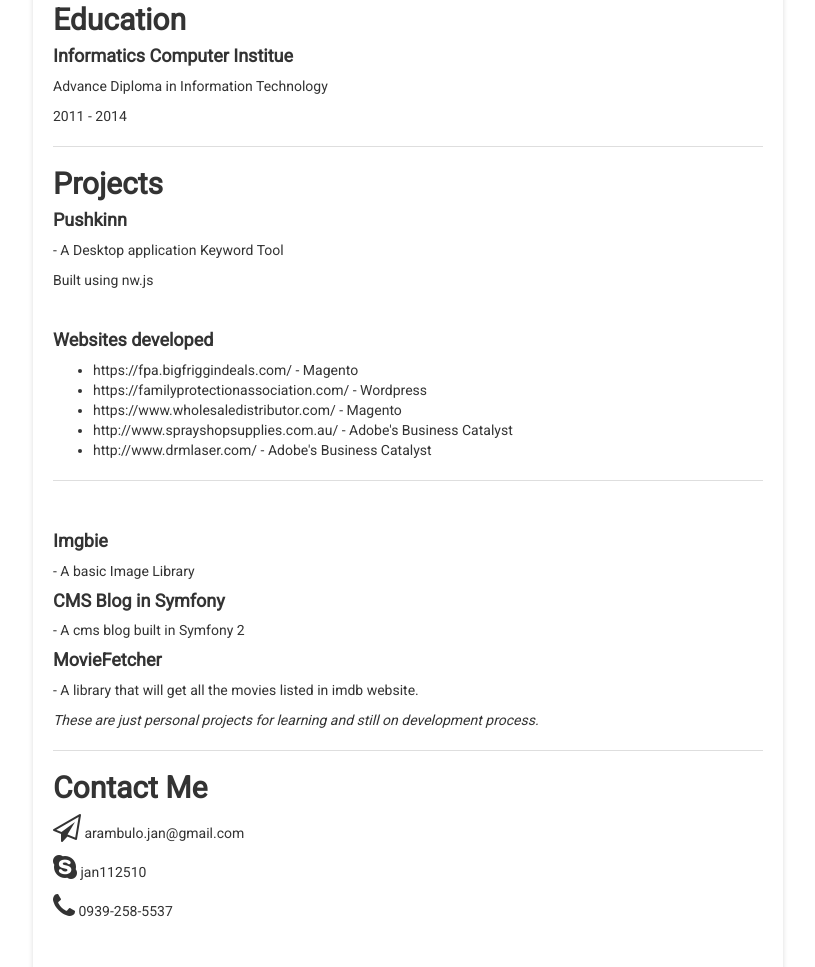
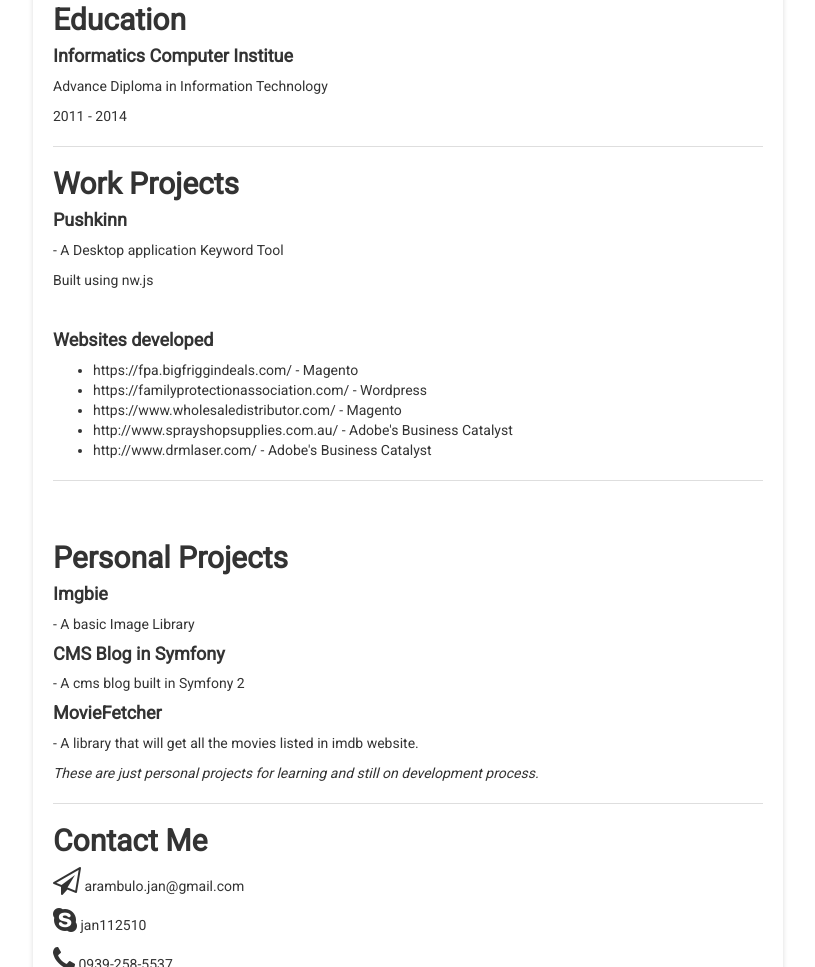
Before and after one commit to najaram/najaram.github.io, a plain HTML site: page index.html in a window 1280 px wide. Shown: the part 1293-2260 px from the top of the page, without its empty margins (232-1047 px from the left). Drawn offline with nearby package versions, Linux system fonts and the light colour scheme.

Commit message:
update title

```diff
--- a/index.html
+++ b/index.html
@@ -77,7 +77,7 @@
 			</div>
 			<hr>
 			<div class="projects">
-				<h2>Projects</h2>
+				<h2>Work Projects</h2>
 				<h4><a href="https://pushkinnapp.com/" target="_blank">Pushkinn</a></h4>
 				<p>- A Desktop application Keyword Tool</p>
 				<p>Built using nw.js</p>
@@ -92,6 +92,7 @@
 				</ul>
 				<hr>
 				<br>
+				<h2>Personal Projects</h2>
 				<h4><a href="https://github.com/najaram/imgbie" target="_blank">Imgbie</a></h4>
 				<p>- A basic Image Library</p>
 				<h4><a href="https://github.com/najaram/najaram" target="_blank">CMS Blog in Symfony</a></h4>
```
